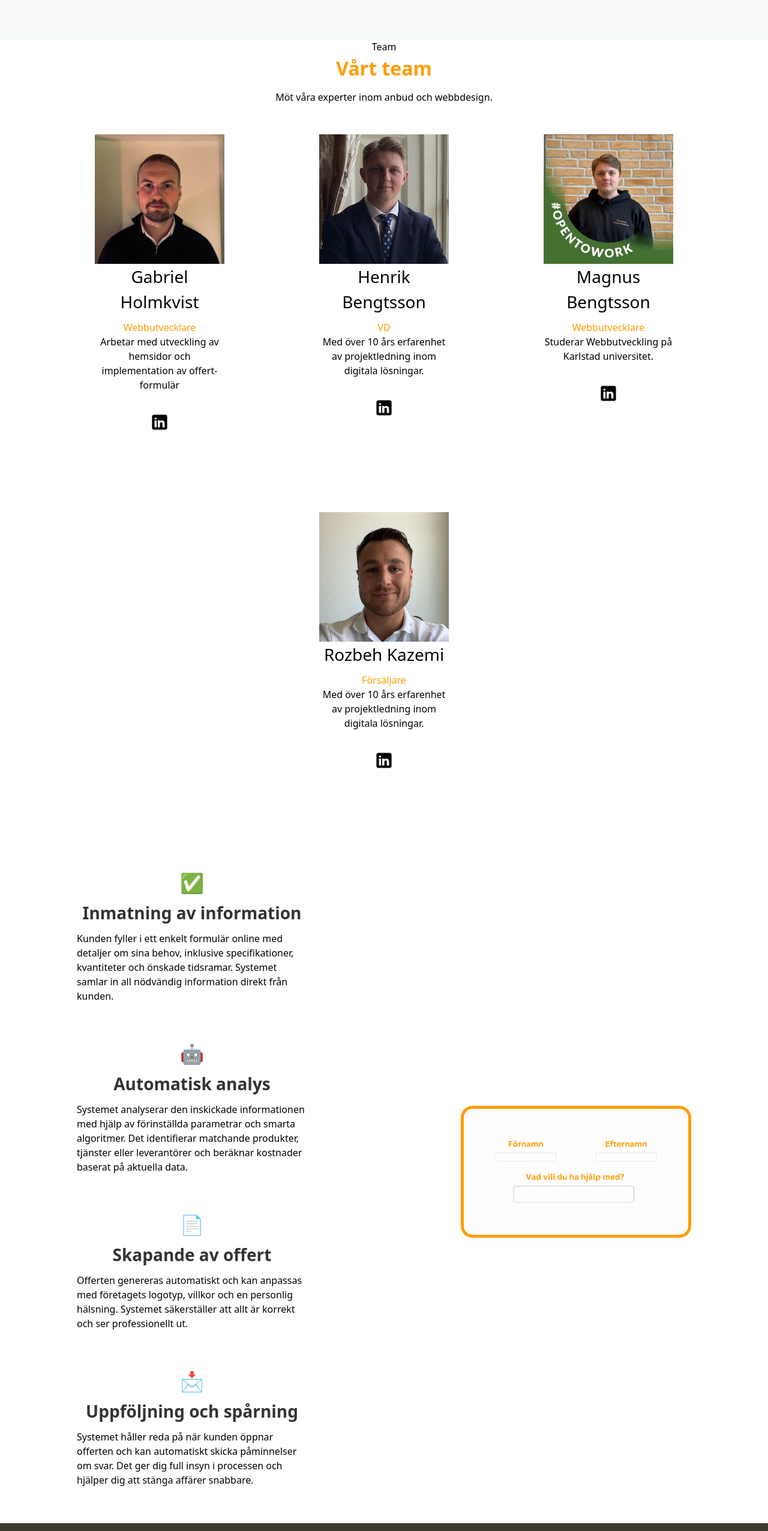
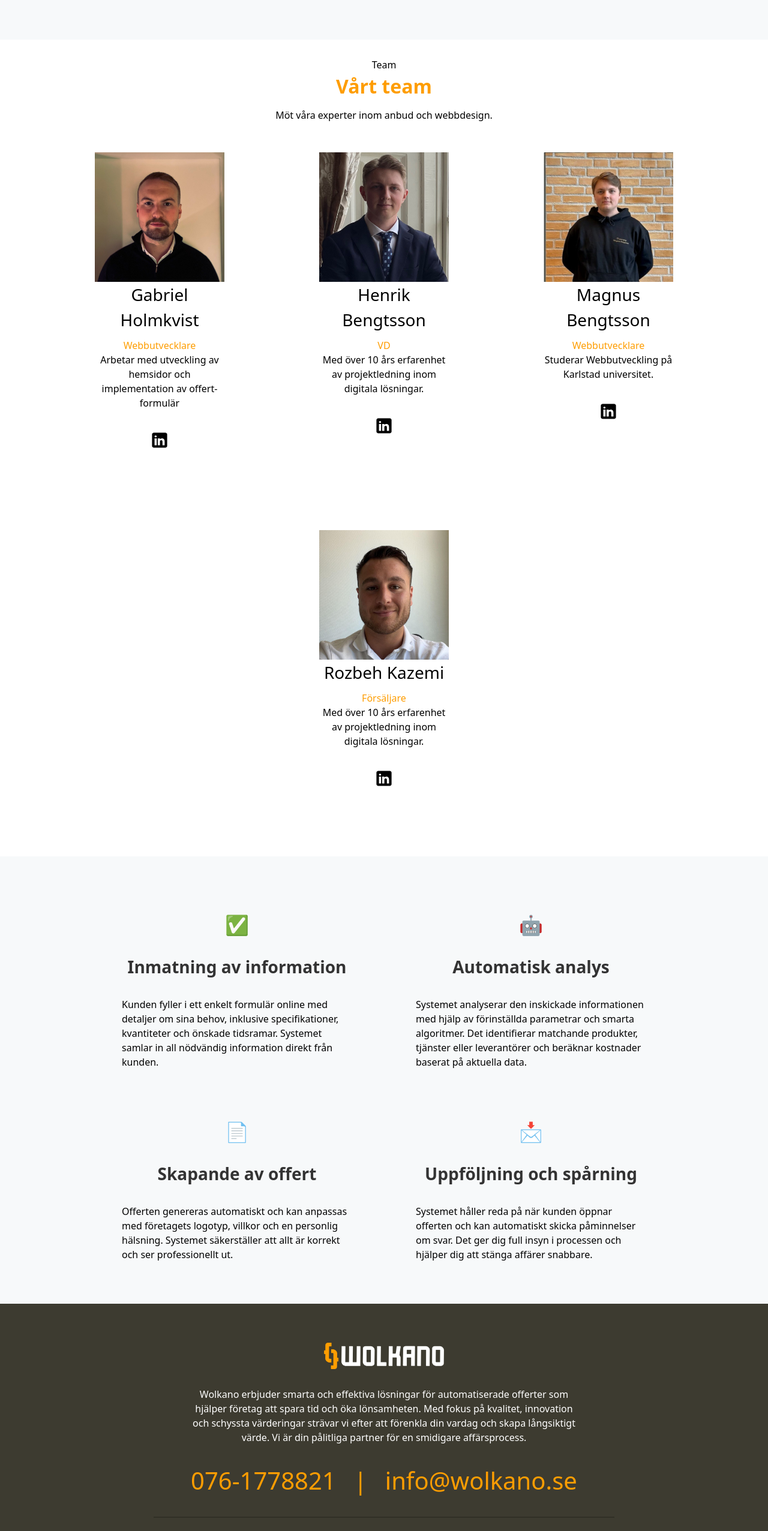
Before and after one commit to Wolkano/wolkano, a Vue app in the folder wolkano/: page /#/about in a window 1280 px wide. Shown: the part 1150-3703 px from the top of the page at 60% size. Built offline with nearby package versions, Linux system fonts and the light colour scheme.

Commit message:
Removed "knappar" from questionsBanner

```diff
--- a/wolkano/src/components/MainFooter.vue
+++ b/wolkano/src/components/MainFooter.vue
@@ -58,12 +58,13 @@
     .subFooter {
       display: flex;
       flex-direction: row;
-      border-top: 2px solid #1f1e18;
+      border-top: 2px solid #313026;
       width: 60%;
       padding-top: 20px;
     }
   }
   .logo {
+    padding-top: 50px;
     width: 200px;
   }
 }
--- a/wolkano/src/components/OurTeam.vue
+++ b/wolkano/src/components/OurTeam.vue
@@ -71,7 +71,7 @@
         :duration="500"
         :delay="500"
       >
-        <img src="../assets/magnus.jpg" />
+        <img src="../assets/magnus.jpeg" />
         <h3>Magnus Bengtsson</h3>
         <p class="role">Webbutvecklare</p>
         <p>Studerar Webbutveckling på Karlstad universitet.</p>
--- a/wolkano/src/components/QuestionsBanner.vue
+++ b/wolkano/src/components/QuestionsBanner.vue
@@ -1,31 +1,8 @@
 <template>
-  <div
-    class="row thirdRow"
-    v-motion-pop-visible-once
-    :duration="700"
-    :delay="50"
-  >
-    <h2>Har du frågor eller funderingar?</h2>
+  <div class="row thirdRow">
+    <h2>BRA TITEL</h2>
     <div class="questionsContainer">
-      <div class="knappar">
-        <div class="knappDiv">
-          <p class="emoji">🔧</p>
-          <p>Se hur den automatiserade offertjänsten fungerar</p>
-          <router-link to="/works" class="button"
-            >Hur Fungerar det?</router-link
-          >
-        </div>
-        <div class="knappDiv">
-          <p class="emoji">🌟</p>
-          <p>
-            Vi på OfferMe finns här för att hjälpa dig - tveka inte att kontakta
-            oss!
-          </p>
-          <div class="button">
-            <router-link to="/form" class="button">Kontakta oss</router-link>
-          </div>
-        </div>
-      </div>
+      <p>TEXT SOM HENKE FÅR LÄGGA IN</p>
     </div>
   </div>
 </template>
@@ -42,6 +19,7 @@
   background-image: url("../assets/placeholderbild.jpg");
   background-size: cover;
   background-position: center;
+  position: relative;
   &::before {
     content: "";
     position: absolute;
@@ -75,36 +53,6 @@
     font-weight: 600;
     width: fit-content;
   }
-  .knappar {
-    display: flex;
-    flex-direction: row;
-    gap: 40px;
-    width: 75%;
-    .knappDiv {
-      display: flex;
-      flex-direction: column;
-      gap: 20px;
-      align-items: center;
-      width: 500px;
-      justify-content: space-between;
-      text-align: left;
-      .button {
-        background-color: $orange;
-        color: white;
-        &:hover {
-          background-color: $darkOrange;
-        }
-      }
-      p {
-        font-weight: 600;
-        font-size: 20px;
-      }
-      .emoji {
-        font-size: xx-large;
-        align-self: center;
-      }
-    }
-  }
 }
 
 @media (max-width: 768px) {
@@ -123,12 +71,6 @@
       p {
         font-size: 20px;
       }
-      .knappar {
-        width: 100%;
-        .knappDiv {
-          align-items: start;
-        }
-      }
     }
   }
 }
--- a/wolkano/src/views/AboutView.vue
+++ b/wolkano/src/views/AboutView.vue
@@ -17,22 +17,21 @@
       </div>
     </div>
   </div>
+  <div class="ourTeamContainer">
     <OurTeam />
-  <Transition name="fade" appear>
+  </div>
   <div class="secondDiv">
     <div>
-        <div>
-          <div v-motion-pop-visible-once :duration="700" :delay="100">
+      <div v-motion-slide-visible-once-bottom :duration="500" :delay="100">
         <p class="icon">✅</p>
         <h3>Inmatning av information</h3>
         <p>
-              Kunden fyller i ett enkelt formulär online med detaljer om sina
-              behov, inklusive specifikationer, kvantiteter och önskade
-              tidsramar. Systemet samlar in all nödvändig information direkt
-              från kunden.
+          Kunden fyller i ett enkelt formulär online med detaljer om sina behov,
+          inklusive specifikationer, kvantiteter och önskade tidsramar. Systemet
+          samlar in all nödvändig information direkt från kunden.
         </p>
       </div>
-          <div v-motion-pop-visible-once :duration="700" :delay="100">
+      <div v-motion-slide-visible-once-bottom :duration="500" :delay="300">
         <p class="icon">🤖</p>
         <h3>Automatisk analys</h3>
         <p>
@@ -42,29 +41,26 @@
           kostnader baserat på aktuella data.
         </p>
       </div>
-          <div v-motion-pop-visible-once :duration="700" :delay="100">
+      <div v-motion-slide-visible-once-bottom :duration="500" :delay="600">
         <p class="icon">📄</p>
         <h3>Skapande av offert</h3>
         <p>
           Offerten genereras automatiskt och kan anpassas med företagets
-              logotyp, villkor och en personlig hälsning. Systemet säkerställer
-              att allt är korrekt och ser professionellt ut.
+          logotyp, villkor och en personlig hälsning. Systemet säkerställer att
+          allt är korrekt och ser professionellt ut.
         </p>
       </div>
-          <div v-motion-pop-visible-once :duration="700" :delay="100">
+      <div v-motion-slide-visible-once-bottom :duration="500" :delay="900">
         <p class="icon">📩</p>
         <h3>Uppföljning och spårning</h3>
         <p>
-              Systemet håller reda på när kunden öppnar offerten och kan
-              automatiskt skicka påminnelser om svar. Det ger dig full insyn i
-              processen och hjälper dig att stänga affärer snabbare.
+          Systemet håller reda på när kunden öppnar offerten och kan automatiskt
+          skicka påminnelser om svar. Det ger dig full insyn i processen och
+          hjälper dig att stänga affärer snabbare.
         </p>
       </div>
     </div>
-        <img class="flowGif" src="../assets/Förnamn.gif" />
   </div>
-    </div>
-  </Transition>
 </template>
 
 <script setup>
@@ -129,21 +125,30 @@ const copy = computed(() => store.state.copy.about);
     }
   }
 }
+.ourTeamContainer {
+  padding: 30px 0px;
+}
 
 .secondDiv {
+  background-color: #f7f9fa;
+  padding: 30px 0px;
   div {
     display: flex;
     flex-direction: row;
     justify-content: space-around;
     padding: 20px 0px;
     align-items: center;
+    flex-wrap: wrap;
+    width: 75%;
+    gap: 20px;
+    margin: auto;
 
     div {
       display: flex;
       flex-direction: column;
-      width: 30%;
-      div {
-        width: 100%;
+      align-items: center;
+      justify-content: flex-start;
+      width: 40%;
       .icon {
         color: #fe9d01;
         margin-top: 20px;
@@ -159,7 +164,6 @@ const copy = computed(() => store.state.copy.about);
       p {
         color: black;
         text-align: left;
-        }
       }
     }
 
--- a/wolkano/src/views/WebbUtvView.vue
+++ b/wolkano/src/views/WebbUtvView.vue
@@ -45,7 +45,7 @@
     -->
   </div>
   <div class="infoBanner">
-    <div>
+    <div v-motion-slide-visible-once-bottom :duration="500" :delay="300">
       <h2 class="title">Responsiv hemsida</h2>
       <p class="subTitle">Snabbt, Smidigt & Prisvärt</p>
       <p class="info">
@@ -59,7 +59,7 @@
         behov.
       </p>
     </div>
-    <div>
+    <div v-motion-slide-visible-once-bottom :duration="500" :delay="600">
       <h2 class="title">Fri support</h2>
       <p class="subTitle">Din Personliga Webbyrå</p>
       <p class="info">
```
Lines whose indentation alone changed are shown as unchanged.
